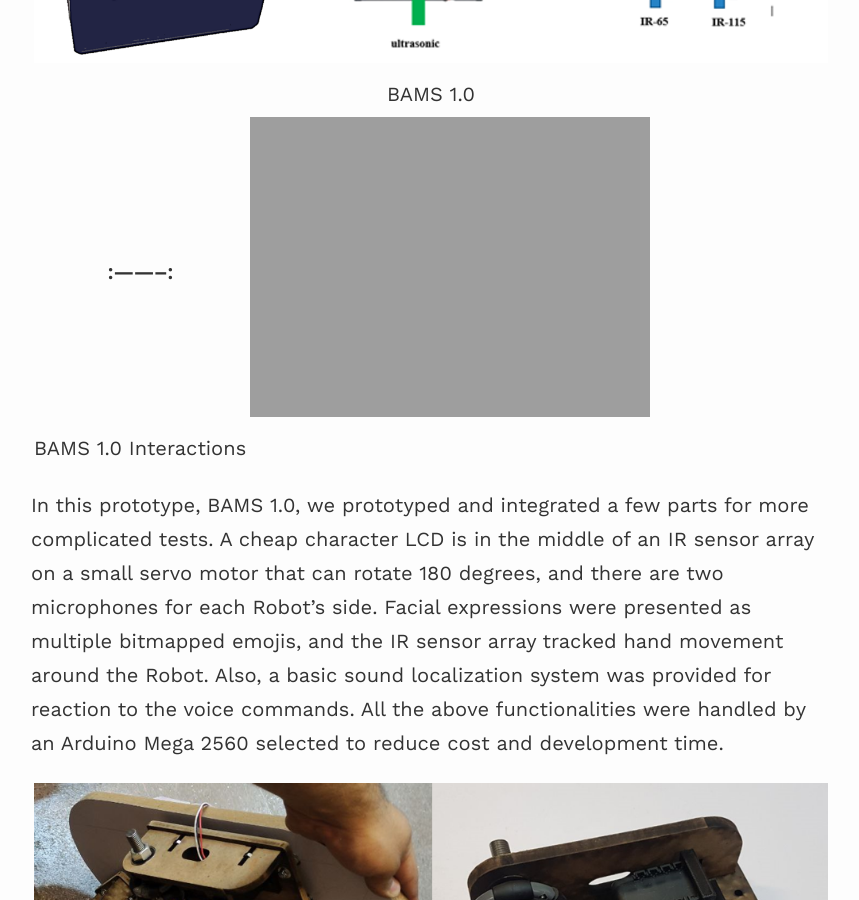
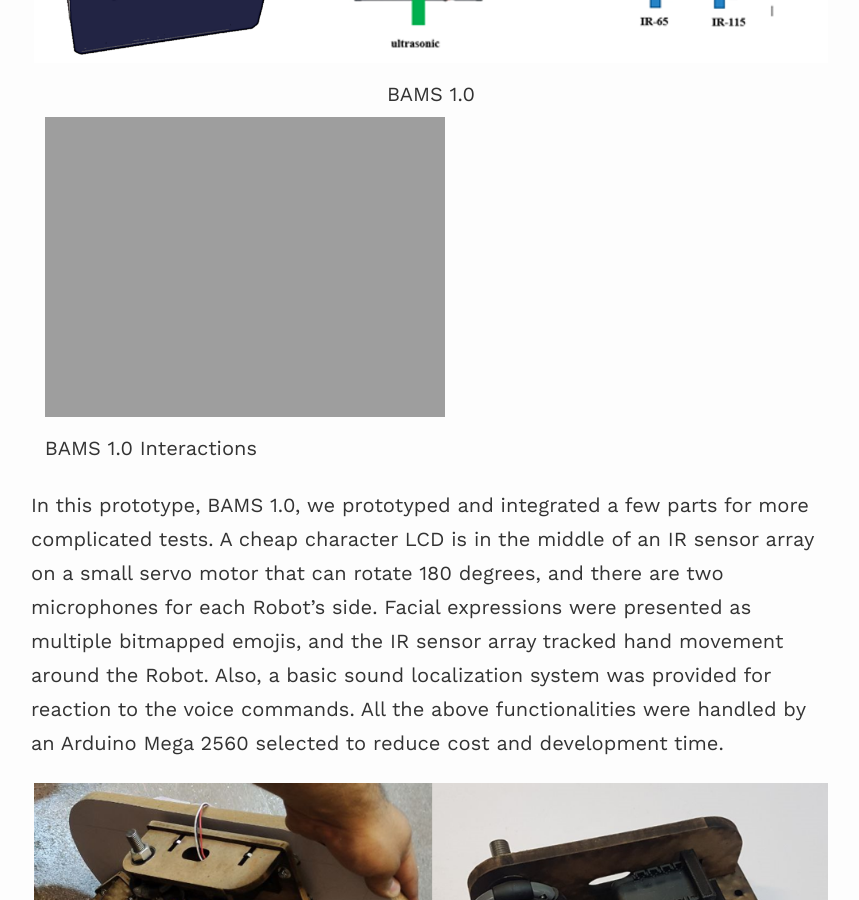
Before and after one commit to alireza-kargar/alireza-kargar.github.io, a Jekyll site: the page built from _projects/bams.md, in a window 1280 px wide and 900 px high, scrolled down 2022 px. Shown: the whole window, without its empty margins (209-1068 px from the left). Built offline with Jekyll 4.4.1, drawn with Linux system fonts in a browser that asks for light colours; nearby versions of some CDN libraries.

Commit message:
eddit bams gif position

```diff
--- a/_projects/bams.md
+++ b/_projects/bams.md
@@ -20,9 +20,9 @@
 |:-:|
 |BAMS 1.0|
 
-|:--------:|![BAMS1_movement](https://alireza-kargar.github.io/assets/bams/bams1_movement.gif)|
-|:-:|
-|BAMS 1.0 Interactions|
+|   |![BAMS1_movement](https://alireza-kargar.github.io/assets/bams/bams1_movement.gif)|   |
+|:-:|:---------------------------------------------------------------------------------|:-:|
+|   |BAMS 1.0 Interactions|   |
 
 In this prototype, BAMS 1.0, we prototyped and integrated a few parts for more complicated tests. A cheap character LCD is in the middle of an IR sensor array on a small servo motor that can rotate 180 degrees, and there are two microphones for each Robot's side. Facial expressions were presented as multiple bitmapped emojis, and the IR sensor array tracked hand movement around the Robot. Also, a basic sound localization system was provided for reaction to the voice commands. All the above functionalities were handled by an Arduino Mega 2560 selected to reduce cost and development time.
 
```
